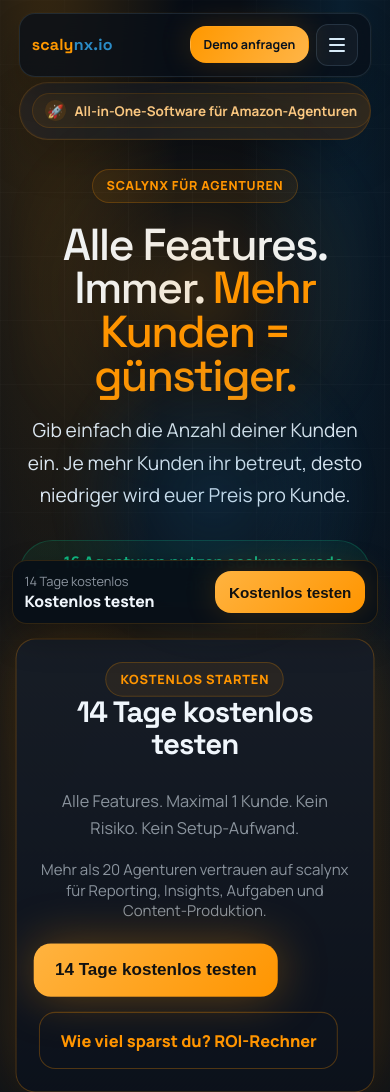
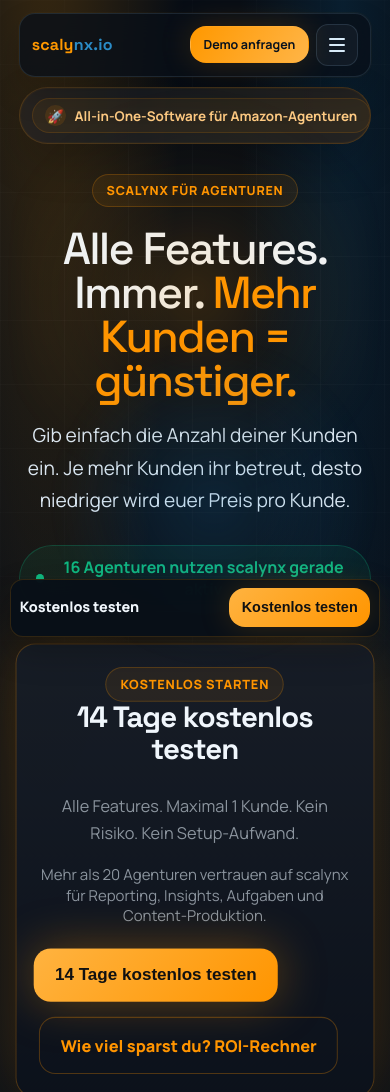
Before and after one commit to niklasfrs/scalynx.io-Webiste, a plain HTML site: page preise.html in a window 390 px wide. Shown: the top 1092 px of the page. Drawn offline with Linux system fonts and the light colour scheme.

Commit message:
Tighten pricing responsive behavior on mobile and tablet

```diff
--- a/pricing-tools.css
+++ b/pricing-tools.css
@@ -1132,6 +1132,34 @@
   .tier-grid {
     grid-template-columns: 1fr;
   }
+
+  .pricing-ticker-shell {
+    overflow-x: auto;
+    overflow-y: hidden;
+    -webkit-overflow-scrolling: touch;
+    scrollbar-width: none;
+  }
+
+  .pricing-ticker-shell::-webkit-scrollbar {
+    display: none;
+  }
+
+  .pricing-ticker-shell::before,
+  .pricing-ticker-shell::after {
+    display: none;
+  }
+
+  .pricing-ticker-track {
+    width: auto;
+    min-width: max-content;
+    padding: 0.68rem 0.9rem;
+    animation: none;
+    scroll-snap-type: x proximity;
+  }
+
+  .pricing-ticker-chip {
+    scroll-snap-align: start;
+  }
 }
 
 @media (max-width: 760px) {
@@ -1190,37 +1218,13 @@
     font-size: 0.95rem;
   }
 
-  .pricing-ticker-section {
-    padding-top: 0.35rem;
-  }
-
-  .pricing-ticker-shell {
-    overflow-x: auto;
-    overflow-y: hidden;
-    -webkit-overflow-scrolling: touch;
-    scrollbar-width: none;
-  }
-
-  .pricing-ticker-shell::-webkit-scrollbar {
-    display: none;
-  }
-
-  .pricing-ticker-shell::before,
-  .pricing-ticker-shell::after {
-    display: none;
-  }
-
   .pricing-ticker-chip {
     font-size: 0.84rem;
     padding: 0.4rem 0.78rem;
-    scroll-snap-align: start;
   }
 
   .pricing-ticker-track {
-    width: auto;
     padding: 0.62rem 0.72rem;
-    animation: none;
-    scroll-snap-type: x proximity;
   }
 
   .sticky-mobile-cta .copy .subtle-text {
@@ -1253,3 +1257,36 @@
     align-items: flex-start;
   }
 }
+
+@media (max-width: 520px) {
+  .pricing-shell {
+    padding-bottom: 7.2rem;
+  }
+
+  body[data-page="preise"] .footer {
+    padding-bottom: calc(7rem + env(safe-area-inset-bottom));
+  }
+
+  .sticky-pricing-cta {
+    left: 0.6rem;
+    right: 0.6rem;
+    padding: 0.52rem 0.58rem calc(0.52rem + env(safe-area-inset-bottom));
+    gap: 0.55rem;
+    border-radius: 0.82rem;
+  }
+
+  .sticky-mobile-cta .copy .subtle-text {
+    display: none;
+  }
+
+  .sticky-mobile-cta .price {
+    font-size: 0.9rem;
+    line-height: 1.15;
+  }
+
+  .sticky-pricing-cta .pricing-btn {
+    min-width: 7.8rem;
+    padding: 0.72rem 0.78rem;
+    font-size: 0.9rem;
+  }
+}
```
